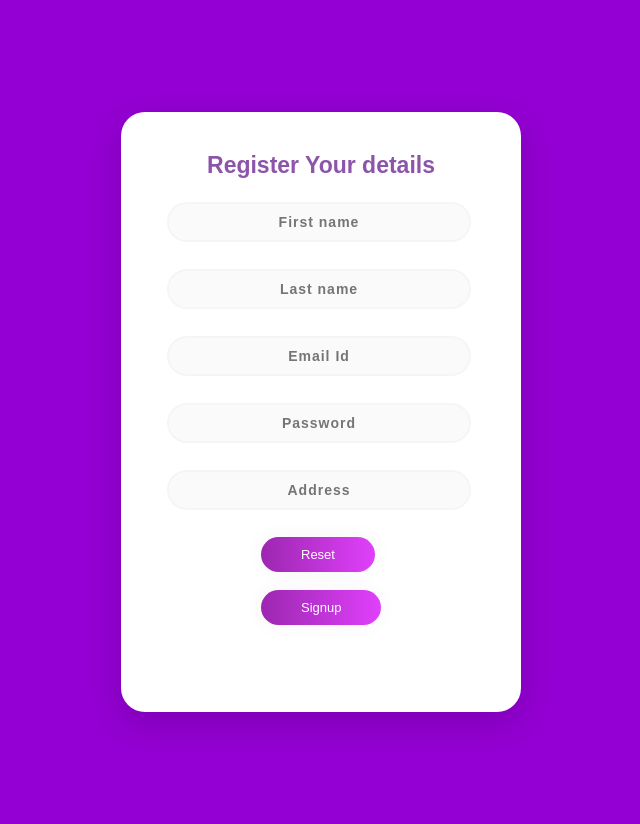
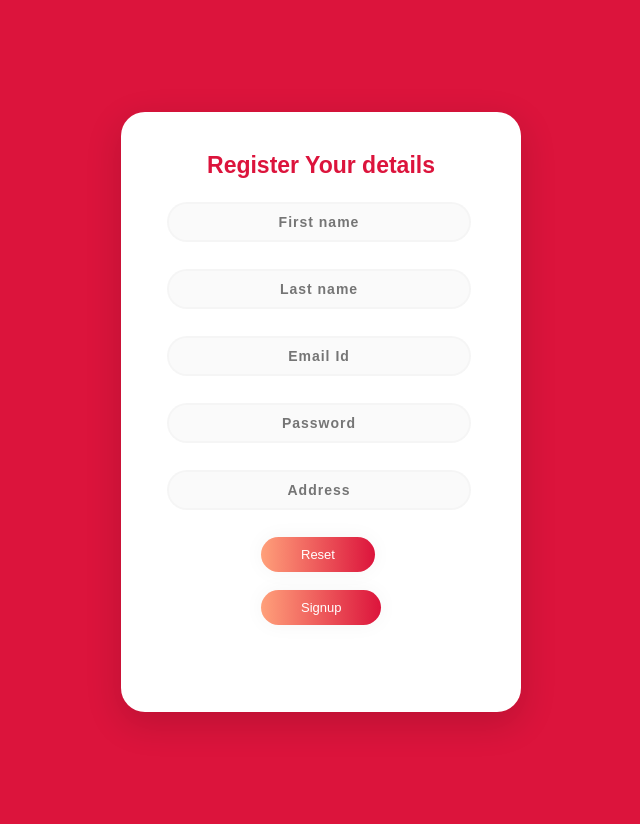
Before and after one commit to nivedhak1110/homechef_docker, a Flask app: template templates/signup_design1.html in a window 1280 px wide. Shown: the whole page, without its empty margins (319-959 px from the left). Run offline with Flask 2, Linux system fonts and the light colour scheme; the template is opened without the code that fills it, so the values that code supplies are empty.

Commit message:
UI design

```diff
--- a/templates/signup_design1.html
+++ b/templates/signup_design1.html
@@ -6,7 +6,7 @@
 
     <style type="text/css">
     body {
-        background-color: #9400D3;
+        background-color: #DC143C;
         font-family: 'Ubuntu', sans-serif;
     	}
     .main {
@@ -20,7 +20,7 @@
 
     .details {
         padding-top: 40px;
-        color: #8C55AA;
+        color: #DC143C;
         font-family: 'Ubuntu', sans-serif;
         font-weight: bold;
         font-size: 23px;
@@ -60,7 +60,7 @@
       cursor: pointer;
         border-radius: 5em;
         color: #fff;
-        background: linear-gradient(to right, #9C27B0, #E040FB);
+        background: linear-gradient(to right, #FFA07A, #DC143C);
         border: 0;
         padding-left: 40px;
         padding-right: 40px;
```
